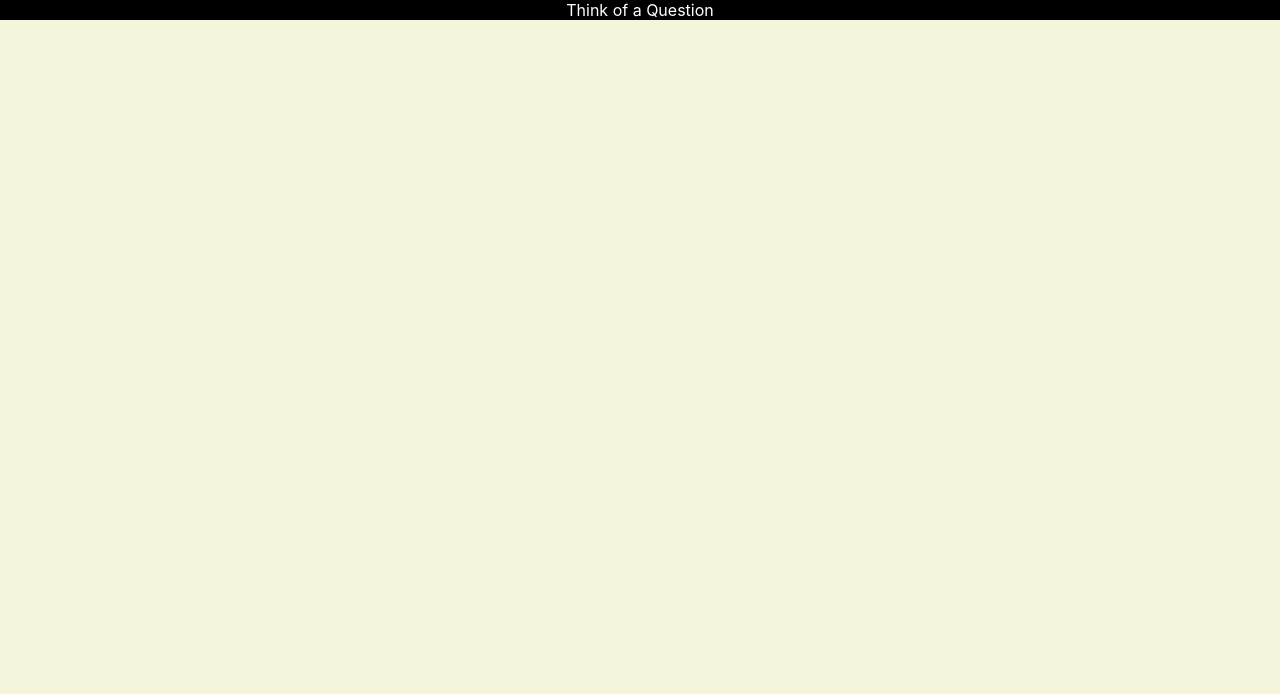
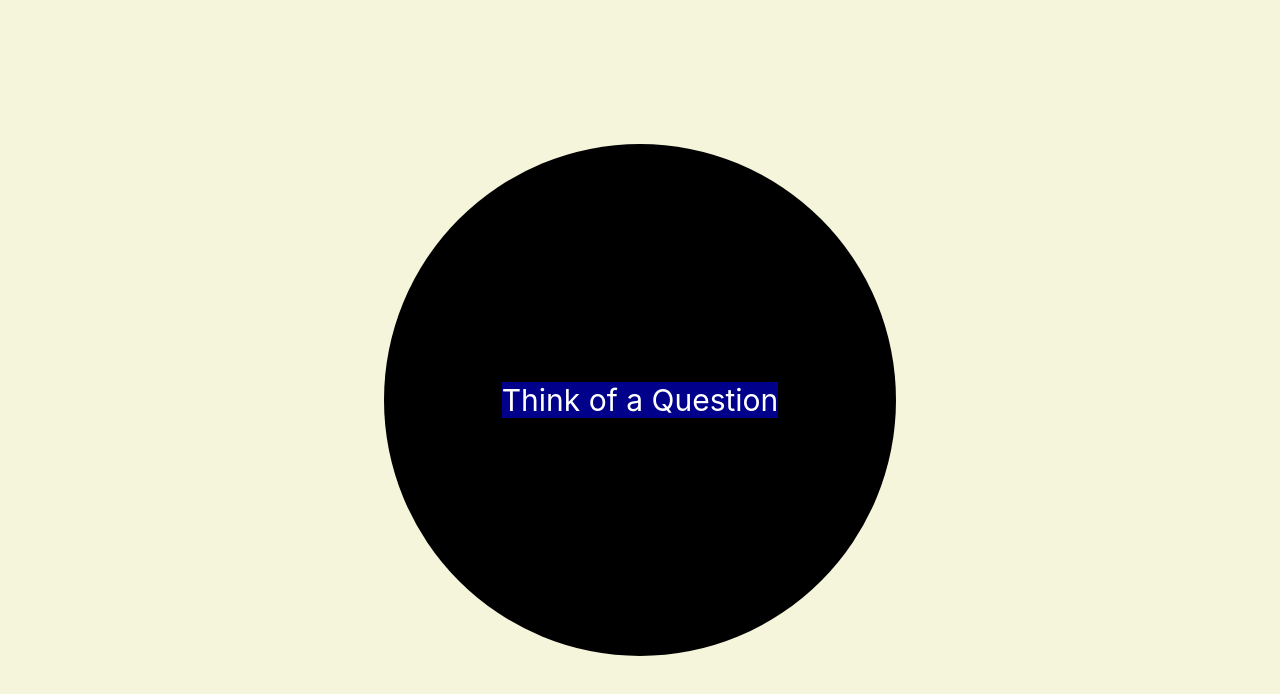
Before and after one commit to iam8/37.4-events-state-eightball, a React (Create React App) app: page / in a window 1280 px wide. Shown: the top 694 px of the page. Built offline with nearby package versions, Linux system fonts and the light colour scheme.

Commit message:
Painfully manage to add proper styling to EightBall component

```diff
--- a/src/EightBall.css
+++ b/src/EightBall.css
@@ -3,13 +3,25 @@
 
 
 .EightBall {
-    background-color: salmon;
+    display: flex;
+    height: 100vh;
+    flex-wrap: wrap;
+    justify-content: center;
+    align-content: center;
 }
 
 .EightBall-ball {
-    background-color: black;
+    display: flex;
+    justify-content: center;
+    align-items: center;
+    width: 40%;
+    aspect-ratio: 1;
+    border-radius: 100%;
 }
 
 .EightBall-msg {
+    text-align: center;
     color: white;
+    background-color: darkblue;
+    font-size: 30px;
 }
```
